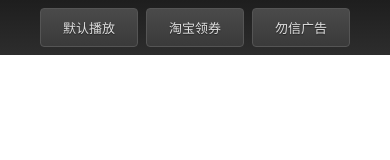
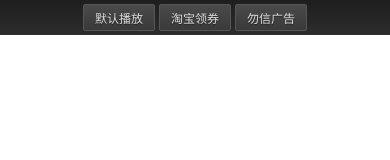
Before and after one commit to 120241400/265500, a plain HTML site: page bfq/index.html in a window 390 px wide. Drawn offline with Linux system fonts and the light colour scheme.

Commit message:
Update index.html

```diff
--- a/bfq/index.html
+++ b/bfq/index.html
@@ -17,11 +17,10 @@
     overflow: hidden;
     background: #121212;
 }
-
 .nav-box {
     width: 100%;
     background: linear-gradient(to bottom, #1e1e1e, #2d2d2d);
-        padding: 10px 15px;
+    padding: 5px 8px;
     display: flex;
     justify-content: center;
     box-shadow: 0 3px 8px rgba(0,0,0,0.5);
@@ -39,28 +38,25 @@
 }
 .nav-list {
     display: flex;
-        gap: 8px;
+    gap: 4px;
     width: max-content;
     margin: 0 auto;
 }
-
 .nav-btn {
-        padding: 10px 28px;
+    padding: 5px 14px;
     background: linear-gradient(to top, #3a3a3a, #4a4a4a);
     border: 1px solid #555555;
-        border-radius: 4px;
-        font-size: 14px;
+    border-radius: 2px;
+    font-size: 12px;
     color: #e0e0e0;
     white-space: nowrap;
     cursor: pointer;
     transition: all 0.25s ease;
     text-shadow: 0 1px 1px rgba(0,0,0,0.5);
 }
-
 .nav-btn:hover {
     background: linear-gradient(to top, #4a4a4a, #5a5a5a);
 }
-
 /* 完全移除active样式，取消高亮效果 */
 .nav-btn.active {
     background: linear-gradient(to top, #3a3a3a, #4a4a4a);
@@ -69,10 +65,9 @@
     box-shadow: none;
     border-color: #555555;
 }
-
 .search-container {
     width: 100%;
-        height: calc(100vh - 56px);
+    height: calc(100vh - 28px);
     background: #ffffff;
 }
 #search-iframe {
@@ -81,19 +76,16 @@
     border: none;
     display: block;
 }
-
 @media (max-width: 768px) {
     .nav-box {
-            padding: 8px 10px;
+        padding: 4px 5px;
     }
-
     .nav-btn {
-            padding: 9px 22px;
-            font-size: 13px;
+        padding: 4px 11px;
+        font-size: 12px;
     }
-
     .search-container {
-            height: calc(100vh - 44px);
+        height: calc(100vh - 22px);
         background: #ffffff;
     }
 }
@@ -120,31 +112,25 @@ function getUrlKeyword() {
     const params = new URLSearchParams(window.location.search);
     return params.get('url') || '';
 }
-
 // 通用URL清理函数：移除http/https前面的所有无关字符
 function cleanUrl(rawUrl) {
     if (!rawUrl) return null;
-
     // 找到https开头的位置
     const httpsStartIndex = rawUrl.indexOf('https');
     if (httpsStartIndex !== -1) {
         return rawUrl.substring(httpsStartIndex);
     }
-
     // 找不到https，找http开头的位置
     const httpStartIndex = rawUrl.indexOf('http');
     if (httpStartIndex !== -1) {
         return rawUrl.substring(httpStartIndex);
     }
-
     // 不是URL，返回原始字符串（作为关键词）
     return rawUrl;
 }
-
 // 解析m3u8链接（基于清理后的URL）
 function parseM3u8Url(cleanedUrl) {
     if (!cleanedUrl) return null;
-
     // 只处理以http/https开头且包含.m3u8的链接
     if ((cleanedUrl.startsWith('http://') || cleanedUrl.startsWith('https://')) && cleanedUrl.includes('.m3u8')) {
         // 找到.m3u8的结束位置，过滤后面的所有字符
@@ -153,25 +139,20 @@ function parseM3u8Url(cleanedUrl) {
             return cleanedUrl.substring(0, m3u8EndIndex + 5); // +5 包含.m3u8
         }
     }
-
     // 不是m3u8链接
     return null;
 }
-
 document.addEventListener('DOMContentLoaded', function () {
     const iframe = document.getElementById('search-iframe');
     const btns = document.querySelectorAll('.nav-btn');
     const rawKeyword = getUrlKeyword();
     // 标记第一个播放器按钮
     const playerBtn = btns[0];
-
     // 第一步：清理URL（移除http/https前面的所有无关字符）
     const cleanedUrl = cleanUrl(rawKeyword);
-
     if (cleanedUrl) {
         // 第二步：默认加载时，判断是否是m3u8链接（只针对播放器按钮）
         const m3u8Url = parseM3u8Url(cleanedUrl);
-
         if (m3u8Url) {
             // 是m3u8链接，使用指定播放器打开
             iframe.src = `https://265500.netlify.app/bfq/ffplayer.html?url=${encodeURIComponent(m3u8Url)}`;
@@ -190,24 +171,20 @@ document.addEventListener('DOMContentLoaded', function () {
         // 无参数，显示空白
         iframe.src = 'about:blank';
     }
-
     btns.forEach((btn) => {
         btn.addEventListener('click', function () {
             const kw = getUrlKeyword();
             // 清理URL
             const cleanedUrl = cleanUrl(kw);
-
             // 区分第一个播放器按钮和其他按钮
             if (this === playerBtn) {
                 // 第一个播放器按钮：保留原有逻辑（拼接关键词）
                 if (!kw || !cleanedUrl) return;
-
                 // 解析是否为m3u8链接
                 const m3u8Url = parseM3u8Url(cleanedUrl);
-
                 if (m3u8Url) {
                     // 播放器按钮 + m3u8链接：使用播放器打开
-                    iframe.src = `https://265500.netlify.app/bfq/?url=${encodeURIComponent(m3u8Url)}`;
+                    iframe.src = `https://265500.netlify.app/bfq/ffplayer?url=${encodeURIComponent(m3u8Url)}`;
                 } else {
                     if (cleanedUrl.startsWith('http://') || cleanedUrl.startsWith('https://')) {
                         // 完整URL：直接在iframe打开
@@ -230,5 +207,4 @@ document.addEventListener('DOMContentLoaded', function () {
 });
 </script>
 </body>
-
 </html>
```
Lines whose indentation alone changed are shown as unchanged.
